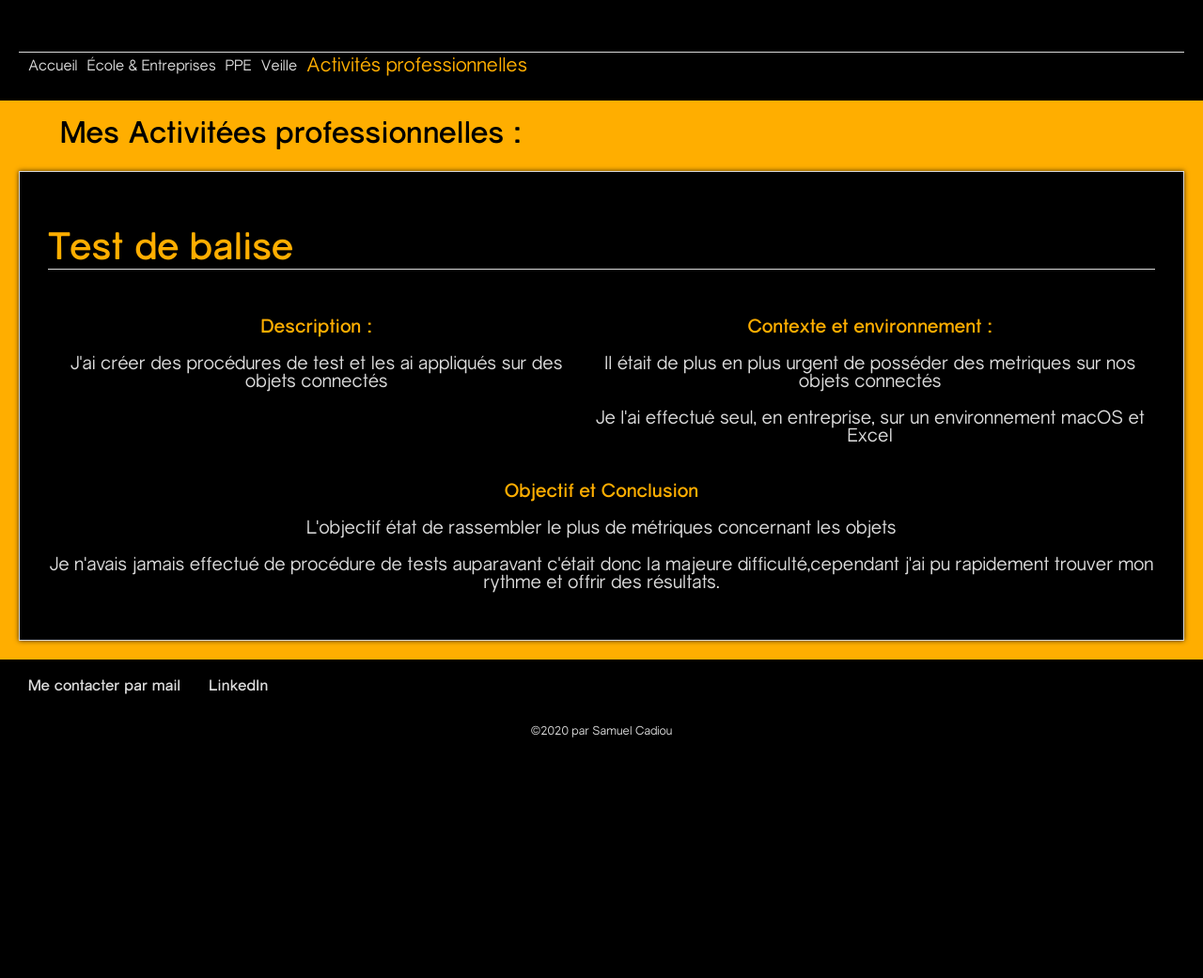
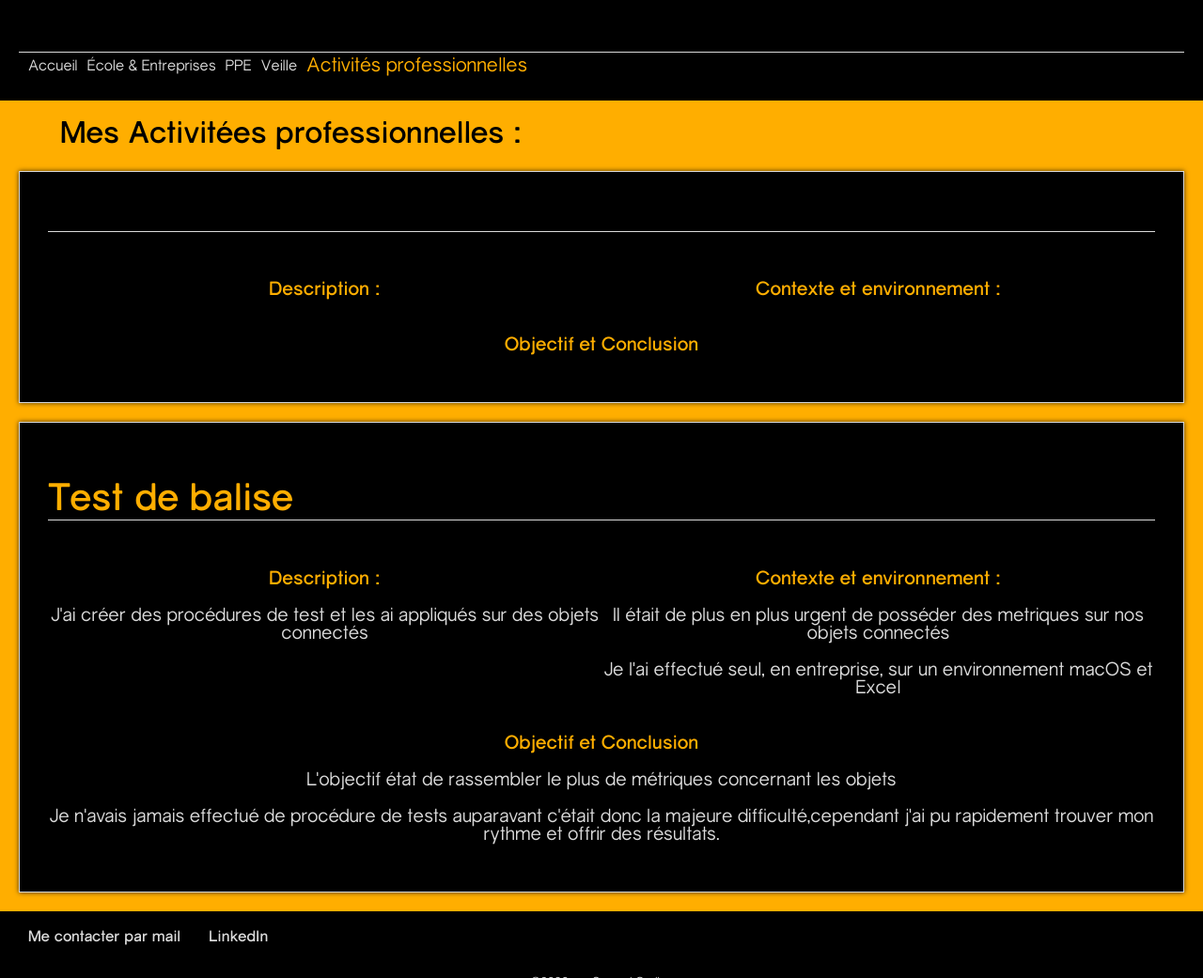
Before and after one commit to SamCadRED/portfolio, a PHP site: page /pages/activitees.php in a window 1280 px wide. Shown: the part 81-1122 px from the top of the page at 94% size. Before the commit the page ends 866 px from the top, so only its background shows below. Run offline with PHP 8.4, Linux system fonts and the light colour scheme.

Commit message:
activité MàJ

```diff
--- a/components/component.php
+++ b/components/component.php
@@ -45,7 +45,7 @@ function display_activites($titre, $desc, $contexte, $env, $objectif, $conclusio
                         <h3>Description : </h3>
                         <p>".$desc."</p>
                     </div>
-                    <div class='gen_context'>
+                    <div class='context'>
                         <h3>Contexte et environnement : </h3>
                         <p>".$contexte."</p>
                         <p>".$env."</p>
--- a/pages/activitees.php
+++ b/pages/activitees.php
@@ -35,6 +35,18 @@
     <div class="main_cont">
         <h1 style="color:black; padding-left:5%">Mes Activitées professionnelles : </h1>
 
+        <div class="activite1">
+        <?php
+                $titre = "";
+                $desc = "";
+                $contexte = "";
+                $env = "";
+                $objectif = "";
+                $conclusion = "";
+                echo display_activites($titre, $desc, $contexte, $env, $objectif, $conclusion);
+            ?>
+        </div>
+
         <div class="activitee1">
             <?php
                 $titre = "Test de balise";
@@ -47,6 +59,7 @@
             ?>
         </div>
 
+
     </div>
 
     <div class="footer_cont">
--- a/style/style.css
+++ b/style/style.css
@@ -244,6 +244,13 @@ tbody div {
 .activite_top {
     display: flex;
     text-align: center;
+    justify-content: center;
+}
+.description {
+    flex: 1;
+}
+.context {
+    flex: 1;
 }
 .activite_middle {
 }
```
